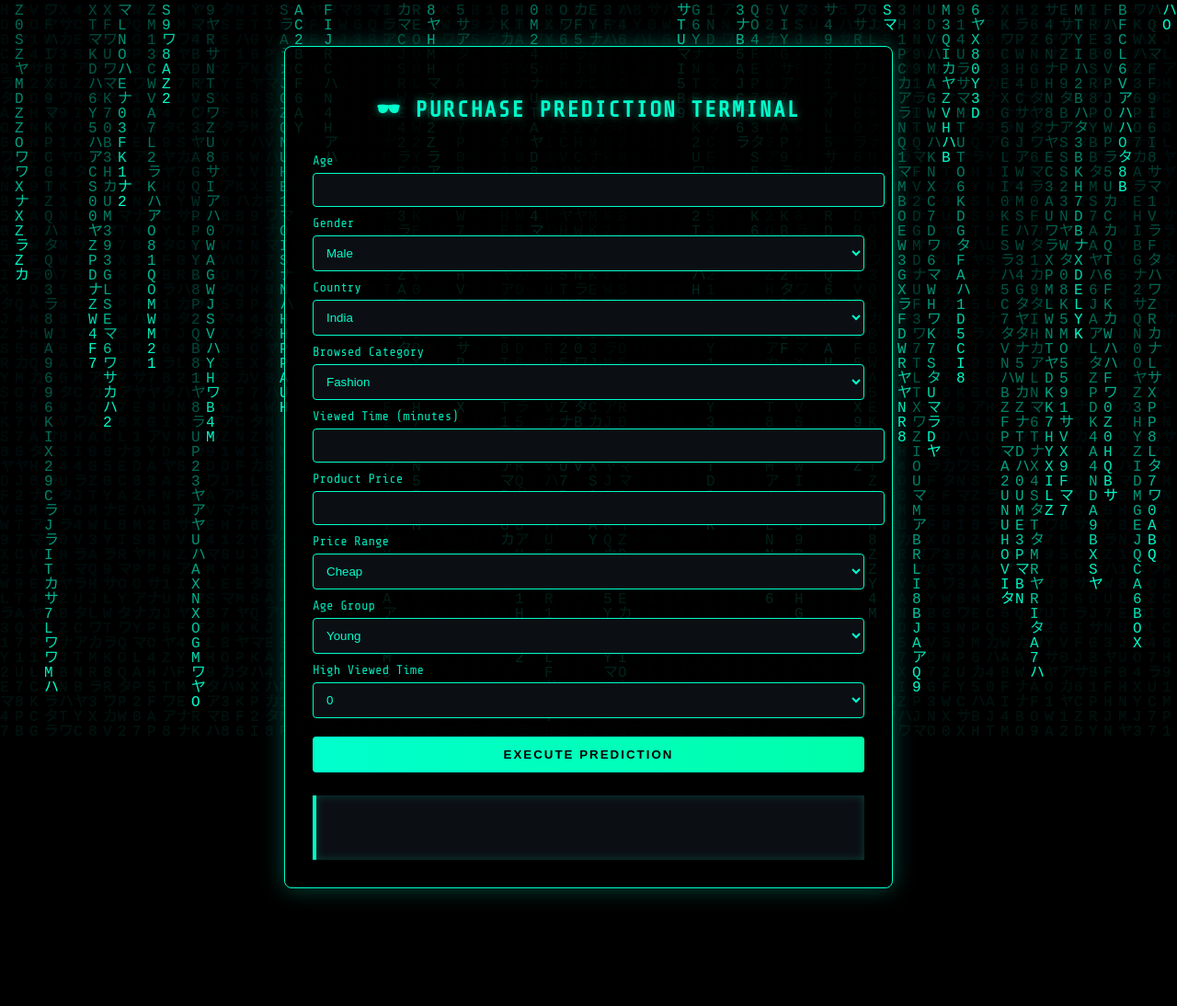
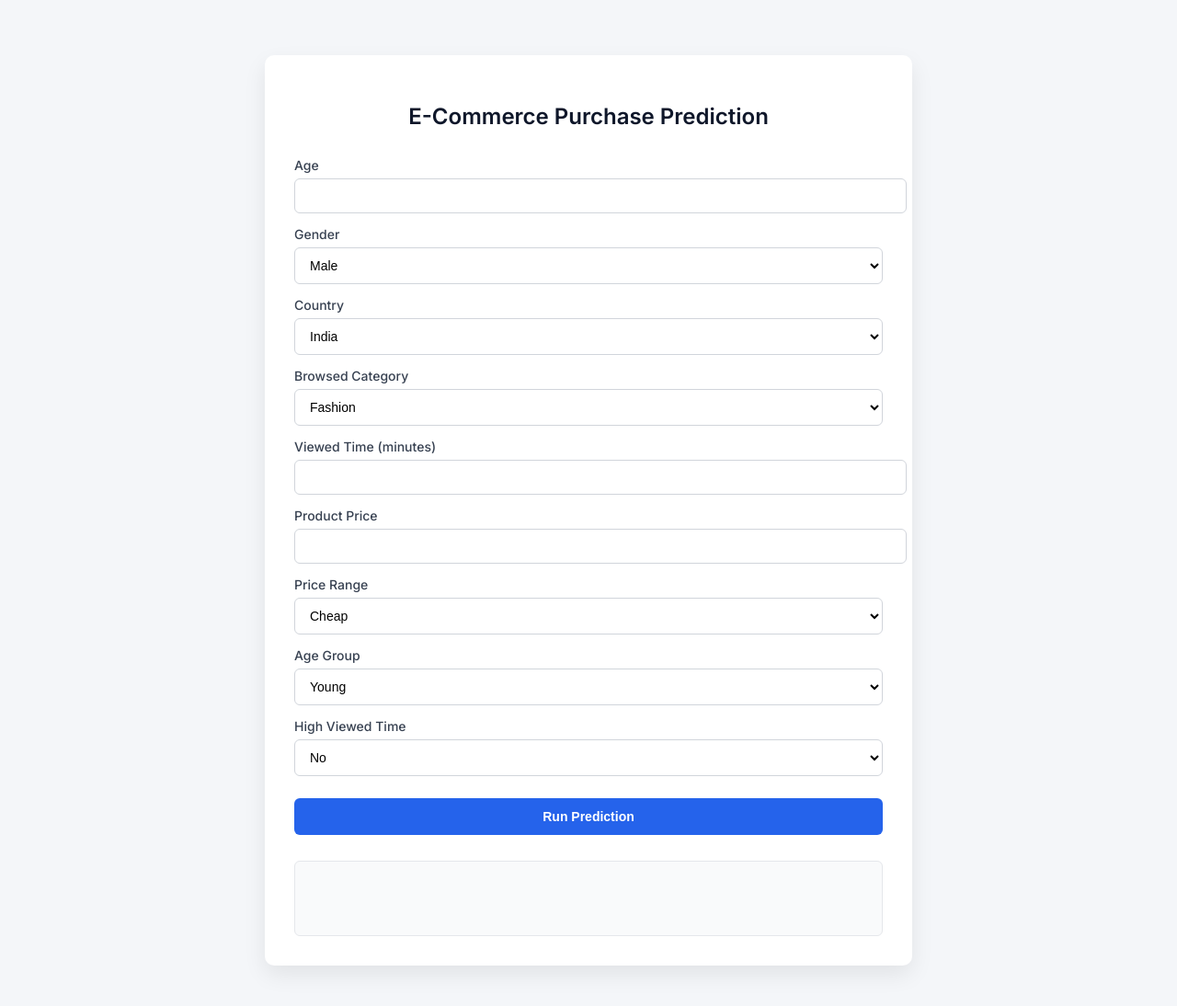
Before and after one commit to Shafi-Anwar/mini_ecom_prediction, a plain HTML site: page index.html in a window 1280 px wide. Shown: the whole page at 92% size. Before the commit the page ends 1016 px from the top, so only its background shows below. Drawn offline with nearby package versions, Linux system fonts and the light colour scheme.

Commit message:
added README.md

```diff
--- a/index.html
+++ b/index.html
@@ -2,156 +2,137 @@
 <html>
 <head>
     <title>E-Commerce Purchase Prediction</title>
-    <link href="https://fonts.googleapis.com/css2?family=Share+Tech+Mono&display=swap" rel="stylesheet">
+
+    <link href="https://fonts.googleapis.com/css2?family=Inter:wght@400;500;600&display=swap" rel="stylesheet">
+
     <style>
         body {
-            font-family: 'Share Tech Mono', monospace;
-            background: black;
-            color: #00ffcc;
-            overflow: hidden;
-        }
-
-        canvas#matrix {
-            position: fixed;
-            top: 0;
-            left: 0;
-            z-index: -1;
+            font-family: 'Inter', sans-serif;
+            background: #f4f6f9;
+            color: #1f2937;
+            margin: 0;
+            padding: 0;
         }
 
         .container {
-            width: 600px;
-            padding: 30px;
-            background: rgba(0,0,0,0.85);
-            border: 1px solid #00ffcc;
-            box-shadow: 0 0 25px rgba(0,255,204,0.3);
-            border-radius: 8px;
-            margin: 50px auto;
+            width: 640px;
+            padding: 32px;
+            background: #ffffff;
+            border-radius: 10px;
+            margin: 60px auto;
+            box-shadow: 0 10px 25px rgba(0,0,0,0.08);
         }
 
         h2 {
             text-align: center;
-            margin-bottom: 25px;
-            color: #00ffcc;
-            letter-spacing: 2px;
-            text-shadow: 0 0 8px rgba(0,255,204,0.6);
+            margin-bottom: 30px;
+            font-weight: 600;
+            color: #0f172a;
         }
 
         label {
             font-size: 14px;
-            margin-top: 10px;
+            margin-top: 14px;
             display: block;
-            opacity: 0.9;
+            color: #374151;
+            font-weight: 500;
         }
 
         input, select {
             width: 100%;
-            padding: 10px;
+            padding: 10px 12px;
             margin-top: 6px;
-            background: #0b0f14;
-            border: 1px solid #00ffcc;
-            color: #00ffcc;
-            outline: none;
-            border-radius: 4px;
+            background: #ffffff;
+            border: 1px solid #d1d5db;
+            border-radius: 6px;
+            font-size: 14px;
         }
 
         input:focus, select:focus {
-            box-shadow: 0 0 10px rgba(0,255,204,0.6);
+            border-color: #2563eb;
+            outline: none;
+            box-shadow: 0 0 0 3px rgba(37,99,235,0.15);
         }
 
         button {
             width: 100%;
             padding: 12px;
-            margin-top: 20px;
-            background: linear-gradient(90deg,#00ffcc,#00ffaa);
+            margin-top: 24px;
+            background: #2563eb;
             border: none;
-            color: #000;
-            font-weight: bold;
-            letter-spacing: 2px;
+            color: #ffffff;
+            font-weight: 600;
+            font-size: 14px;
+            border-radius: 6px;
             cursor: pointer;
-            border-radius: 4px;
-            transition: all 0.3s ease;
         }
 
         button:hover {
-            background: linear-gradient(90deg,#00ffaa,#00ffcc);
-            box-shadow: 0 0 20px rgba(0,255,204,0.7);
+            background: #1d4ed8;
         }
 
         #result {
-            margin-top: 25px;
-            padding: 15px;
-            background: #0b0f14;
-            border-left: 4px solid #00ffcc;
-            font-size: 15px;
-            box-shadow: inset 0 0 10px rgba(0,255,204,0.2);
-            min-height: 40px;
+            margin-top: 28px;
+            padding: 16px;
+            background: #f9fafb;
+            border: 1px solid #e5e7eb;
+            border-radius: 6px;
+            font-size: 14px;
+            min-height: 48px;
             white-space: pre-wrap;
         }
 
-        .glitch {
-            color: #ff003c;
-            animation: glitch 0.3s infinite;
-        }
-
-        @keyframes glitch {
-            0% {text-shadow: 2px 0 #00ffcc, -2px 0 #ff003c;}
-            20% {text-shadow: -2px 0 #00ffcc, 2px 0 #ff003c;}
-            40% {text-shadow: 2px 2px #00ffcc, -2px -2px #ff003c;}
-            60% {text-shadow: -2px 2px #00ffcc, 2px -2px #ff003c;}
-            80% {text-shadow: 2px -2px #00ffcc, -2px 2px #ff003c;}
-            100% {text-shadow: 0 0 #00ffcc;}
-        }
-
         .loader {
-            border: 3px solid #0b0f14;
-            border-top: 3px solid #00ffcc;
+            border: 3px solid #e5e7eb;
+            border-top: 3px solid #2563eb;
             border-radius: 50%;
-            width: 24px;
-            height: 24px;
+            width: 18px;
+            height: 18px;
             animation: spin 1s linear infinite;
             display: inline-block;
             vertical-align: middle;
-            margin-left: 10px;
+            margin-left: 8px;
         }
 
         @keyframes spin {
-            0% {transform: rotate(0deg);}
-            100% {transform: rotate(360deg);}
+            0% { transform: rotate(0deg); }
+            100% { transform: rotate(360deg); }
         }
     </style>
 </head>
+
 <body>
-<canvas id="matrix"></canvas>
 
 <div class="container">
-    <h2>🕶 PURCHASE PREDICTION TERMINAL</h2>
+    <h2>E-Commerce Purchase Prediction</h2>
 
     <form id="predictForm">
+
         <label>Age</label>
         <input type="number" id="Age" required>
 
         <label>Gender</label>
         <select id="Gender">
-            <option value="Male">Male</option>
-            <option value="Female">Female</option>
+            <option>Male</option>
+            <option>Female</option>
         </select>
 
         <label>Country</label>
         <select id="Country">
-            <option value="India">India</option>
-            <option value="Australia">Australia</option>
-            <option value="USA">USA</option>
-            <option value="UK">UK</option>
-            <option value="Canada">Canada</option>
+            <option>India</option>
+            <option>Australia</option>
+            <option>USA</option>
+            <option>UK</option>
+            <option>Canada</option>
         </select>
 
         <label>Browsed Category</label>
         <select id="BrowsedCategory">
-            <option value="Fashion">Fashion</option>
-            <option value="Books">Books</option>
-            <option value="Home">Home</option>
-            <option value="Electronics">Electronics</option>
-            <option value="Sports">Sports</option>
+            <option>Fashion</option>
+            <option>Books</option>
+            <option>Home</option>
+            <option>Electronics</option>
+            <option>Sports</option>
         </select>
 
         <label>Viewed Time (minutes)</label>
@@ -162,103 +143,66 @@
 
         <label>Price Range</label>
         <select id="Price_range">
-            <option value="Cheap">Cheap</option>
-            <option value="Medium">Medium</option>
-            <option value="Expensive">Expensive</option>
+            <option>Cheap</option>
+            <option>Medium</option>
+            <option>Expensive</option>
         </select>
 
         <label>Age Group</label>
         <select id="Age_group">
-            <option value="Young">Young</option>
-            <option value="Middle">Middle</option>
-            <option value="Senior">Senior</option>
+            <option>Young</option>
+            <option>Middle</option>
+            <option>Senior</option>
         </select>
 
         <label>High Viewed Time</label>
         <select id="HighViewedTime">
-            <option value="0">0</option>
-            <option value="1">1</option>
+            <option value="0">No</option>
+            <option value="1">Yes</option>
         </select>
 
-        <button type="submit">EXECUTE PREDICTION</button>
+        <button type="submit">Run Prediction</button>
     </form>
 
     <div id="result"></div>
 </div>
 
 <script>
-/* MATRIX EFFECT */
-const canvas = document.getElementById('matrix');
-const ctx = canvas.getContext('2d');
-canvas.width = window.innerWidth;
-canvas.height = window.innerHeight;
+document.getElementById("predictForm").addEventListener("submit", async function(e) {
+    e.preventDefault();
 
-const letters = 'アカサタナハマヤラワABCDEFGHIJKLMNOPQRSTUVWXYZ0123456789';
-const fontSize = 16;
-const columns = canvas.width / fontSize;
-const drops = Array(Math.floor(columns)).fill(1);
+    const resultDiv = document.getElementById("result");
+    resultDiv.innerHTML = "Running prediction <span class='loader'></span>";
 
-function drawMatrix() {
-    ctx.fillStyle = 'rgba(0,0,0,0.05)';
-    ctx.fillRect(0,0,canvas.width,canvas.height);
-    ctx.fillStyle = '#00ffcc';
-    ctx.font = fontSize + 'px monospace';
-
-    for(let i=0;i<drops.length;i++){
-        const text = letters[Math.floor(Math.random()*letters.length)];
-        ctx.fillText(text,i*fontSize,drops[i]*fontSize);
-
-        if(drops[i]*fontSize>canvas.height && Math.random()>0.975) drops[i]=0;
-        drops[i]++;
-    }
-}
-setInterval(drawMatrix,50);
-
-/* TYPE TEXT FUNCTION */
-function typeText(element,text,delay=40,html=false){
-    element.innerHTML='';
-    let i=0;
-    function typing(){
-        if(i<text.length){
-            if(html) element.innerHTML=text.substring(0,i+1);
-            else element.textContent+=text.charAt(i);
-            i++;
-            setTimeout(typing,delay);
-        }
-    }
-    typing();
-}
-
-
-document.getElementById("predictForm").addEventListener("submit", async function(e){
-    e.preventDefault();
-    const resultDiv=document.getElementById("result");
-    resultDiv.innerHTML='EXECUTING PREDICTION <span class="loader"></span>';
-
-    const data={
-        Age: parseInt(document.getElementById("Age").value),
-        Gender: document.getElementById("Gender").value,
-        Country: document.getElementById("Country").value,
-        BrowsedCategory: document.getElementById("BrowsedCategory").value,
-        ViewedTimeMin: parseFloat(document.getElementById("ViewedTimeMin").value),
-        ProductPrice: parseFloat(document.getElementById("ProductPrice").value),
-        Price_range: document.getElementById("Price_range").value,
-        Age_group: document.getElementById("Age_group").value,
-        HighViewedTime: document.getElementById("HighViewedTime").value
+    const data = {
+        Age: parseInt(Age.value),
+        Gender: Gender.value,
+        Country: Country.value,
+        BrowsedCategory: BrowsedCategory.value,
+        ViewedTimeMin: parseFloat(ViewedTimeMin.value),
+        ProductPrice: parseFloat(ProductPrice.value),
+        Price_range: Price_range.value,
+        Age_group: Age_group.value,
+        HighViewedTime: HighViewedTime.value
     };
 
-    try{
-        const response = await fetch("https://fastapi-predict-ig6s.onrender.com/predict",{
-            method:"POST",
-            headers:{"Content-Type":"application/json"},
-            body:JSON.stringify(data)
-        });
+    try {
+        const response = await fetch(
+            "https://fastapi-predict-ig6s.onrender.com/predict",
+            {
+                method: "POST",
+                headers: { "Content-Type": "application/json" },
+                body: JSON.stringify(data)
+            }
+        );
+
         const result = await response.json();
-        let displayText=`> Prediction: ${result.prediction}\n> Probability: ${result.probability}`;
-        if(result.probability < 0.5) typeText(resultDiv, `<span class="glitch">${displayText}</span>`,50,true);
-        else typeText(resultDiv, displayText,50,false);
-    }catch(err){
-        typeText(resultDiv, `> SYSTEM ERROR: ${err}`,50);
+
+        resultDiv.textContent =
+            `Prediction: ${result.prediction}\nProbability: ${result.probability}`;
+
+    } catch (error) {
+        resultDiv.textContent = "Error connecting to prediction service.";
     }
 });
 </script>
```
